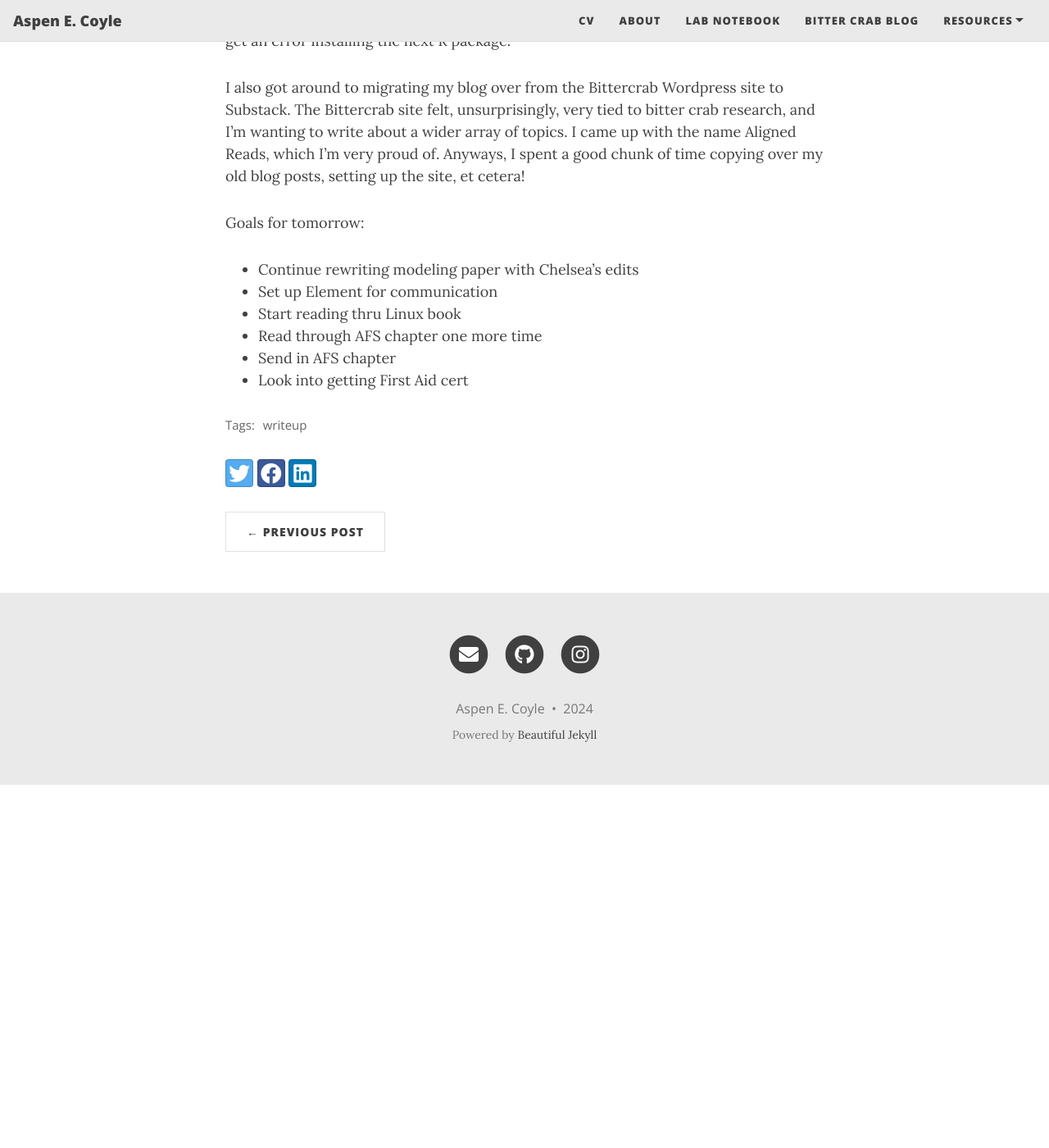
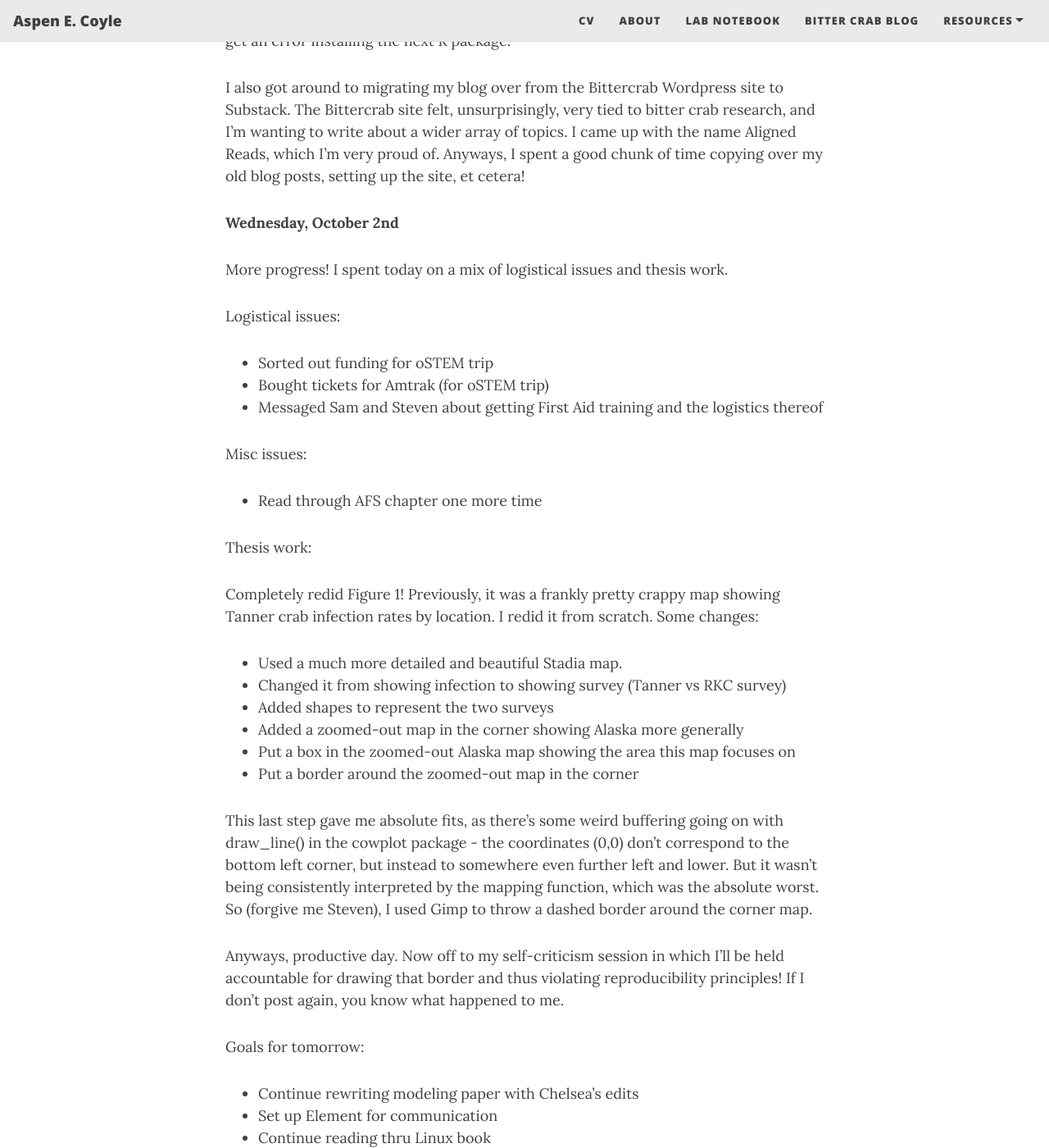
Before and after one commit to aspencoyle/aspencoyle.github.io, a Jekyll site: the page built from _posts/2024-10-01-October_posts.md, in a window 1280 px wide and 1400 px high, scrolled down 706 px. Shown: the whole window at 82% size. Built offline with Jekyll 4.4.1, drawn with Linux system fonts in a browser that asks for light colours; nearby versions of some CDN libraries; before the commit the page ends 1663 px from its top, so only the background shows below that.

Commit message:
new notebook post

```diff
--- a/_posts/2024-10-01-October_posts.md
+++ b/_posts/2024-10-01-October_posts.md
@@ -14,10 +14,37 @@ After that, time to move on to the modeling paper! Last time, I rewrote the whol
 
 I also got around to migrating my blog over from the Bittercrab Wordpress site to Substack. The Bittercrab site felt, unsurprisingly, very tied to bitter crab research, and I'm wanting to write about a wider array of topics. I came up with the name Aligned Reads, which I'm very proud of. Anyways, I spent a good chunk of time copying over my old blog posts, setting up the site, et cetera!
 
+**Wednesday, October 2nd**
+
+More progress! I spent today on a mix of logistical issues and thesis work.
+
+Logistical issues:
+- Sorted out funding for oSTEM trip
+- Bought tickets for Amtrak (for oSTEM trip)
+- Messaged Sam and Steven about getting First Aid training and the logistics thereof
+
+Misc issues:
+- Read through AFS chapter one more time
+
+Thesis work:
+
+Completely redid Figure 1! Previously, it was a frankly pretty crappy map showing Tanner crab infection rates by location. I redid it from scratch. Some changes:
+- Used a much more detailed and beautiful Stadia map.
+- Changed it from showing infection to showing survey (Tanner vs RKC survey)
+- Added shapes to represent the two surveys
+- Added a zoomed-out map in the corner showing Alaska more generally
+- Put a box in the zoomed-out Alaska map showing the area this map focuses on
+- Put a border around the zoomed-out map in the corner
+
+This last step gave me absolute fits, as there's some weird buffering going on with draw_line() in the cowplot package - the coordinates (0,0) don't correspond to the bottom left corner, but instead to somewhere even further left and lower. But it wasn't being consistently interpreted by the mapping function, which was the absolute worst. So (forgive me Steven), I used Gimp to throw a dashed border around the corner map.
+
+Anyways, productive day. Now off to my self-criticism session in which I'll be held accountable for drawing that border and thus violating reproducibility principles! If I don't post again, you know what happened to me.
+
+
+
 Goals for tomorrow:
 - Continue rewriting modeling paper with Chelsea's edits
 - Set up Element for communication
-- Start reading thru Linux book
-- Read through AFS chapter one more time
+- Continue reading thru Linux book
 - Send in AFS chapter
 - Look into getting First Aid cert
```
